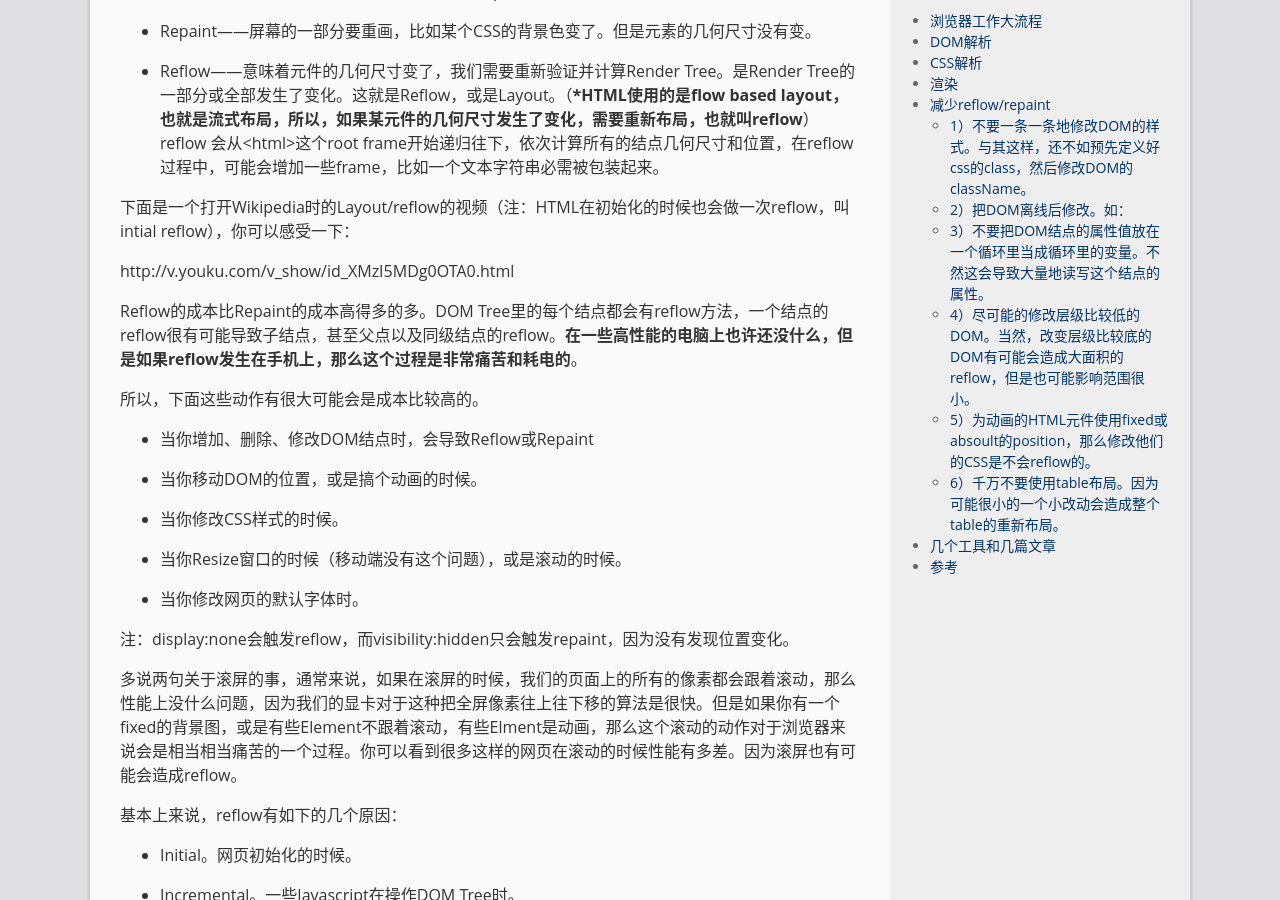
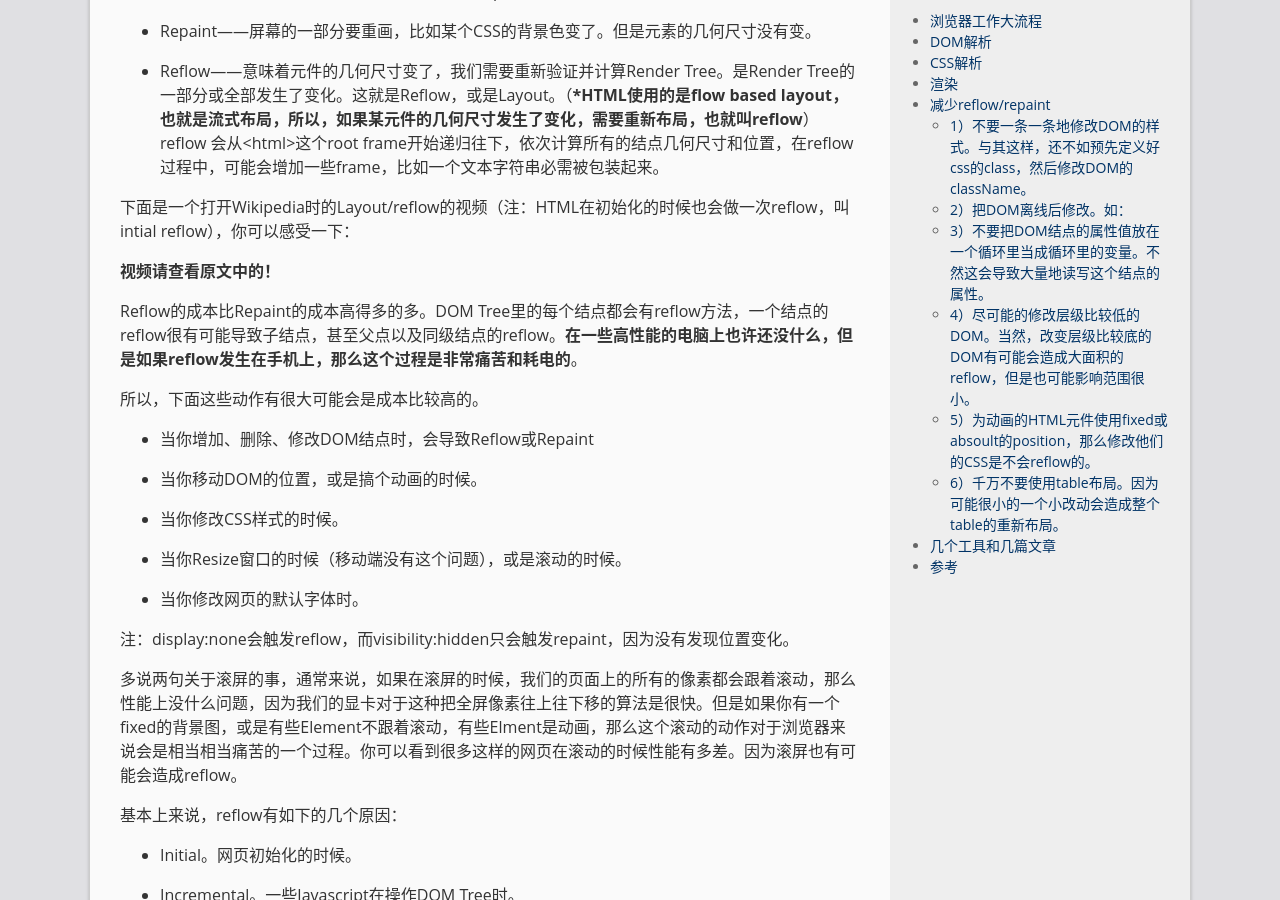
Before and after one commit to shengxiazi/AidanDai.github.io, a Jekyll site: the page built from _posts/2016-03-16-how-browsers-work-summary.md, in a window 1280 px wide and 900 px high, scrolled down 5724 px. Built offline with Jekyll 4.4.1, drawn with Linux system fonts in a browser that asks for light colours; comment, search, counter and statistics services are not loaded.

Commit message:
update post

```diff
--- a/_posts/2016-03-16-how-browsers-work-summary.md
+++ b/_posts/2016-03-16-how-browsers-work-summary.md
@@ -136,7 +136,7 @@ CSS的解析大概是下面这个样子（下面主要说的是Gecko也就是Fir
 
 下面是一个打开Wikipedia时的Layout/reflow的视频（注：HTML在初始化的时候也会做一次reflow，叫 intial reflow），你可以感受一下：
 
-http://v.youku.com/v_show/id_XMzI5MDg0OTA0.html
+**视频请查看原文中的！**
 
 Reflow的成本比Repaint的成本高得多的多。DOM Tree里的每个结点都会有reflow方法，一个结点的reflow很有可能导致子结点，甚至父点以及同级结点的reflow。**在一些高性能的电脑上也许还没什么，但是如果reflow发生在手机上，那么这个过程是非常痛苦和耗电的**。
 
```
Also changed, not shown: README.md.
